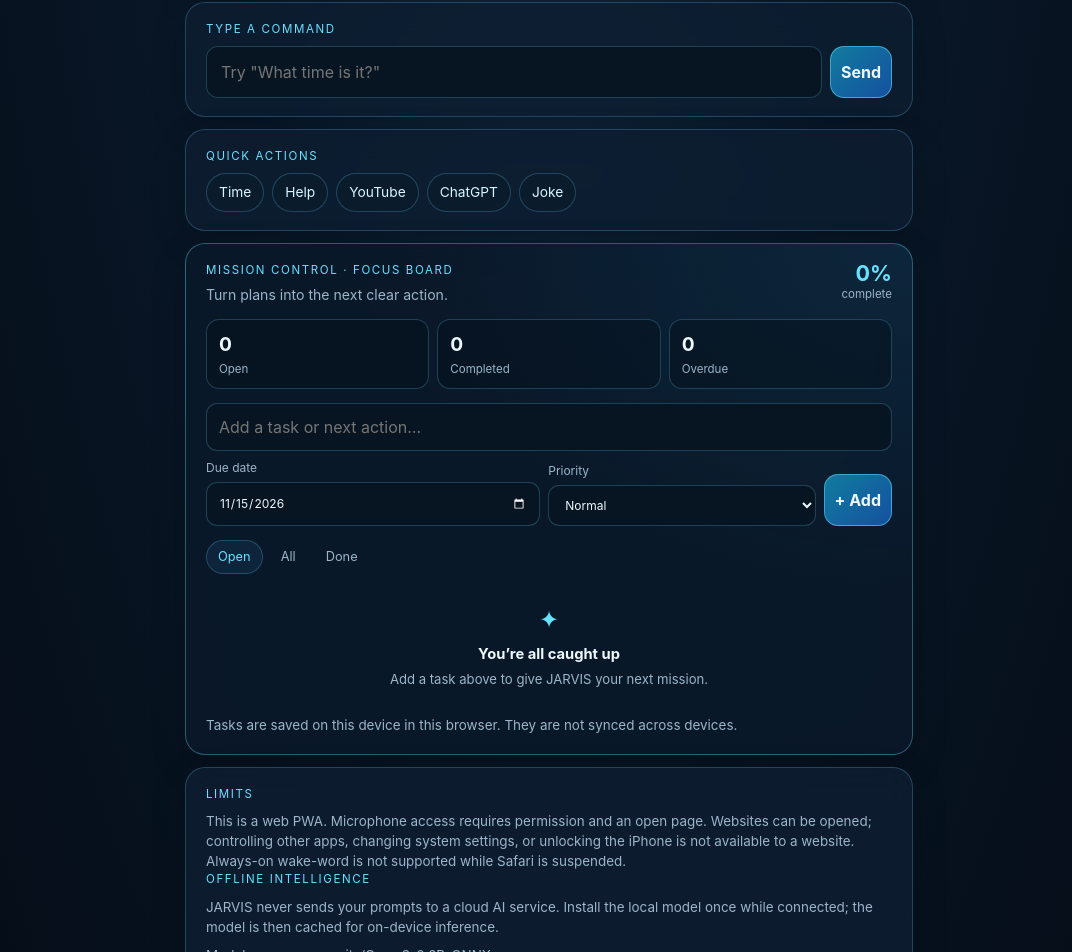
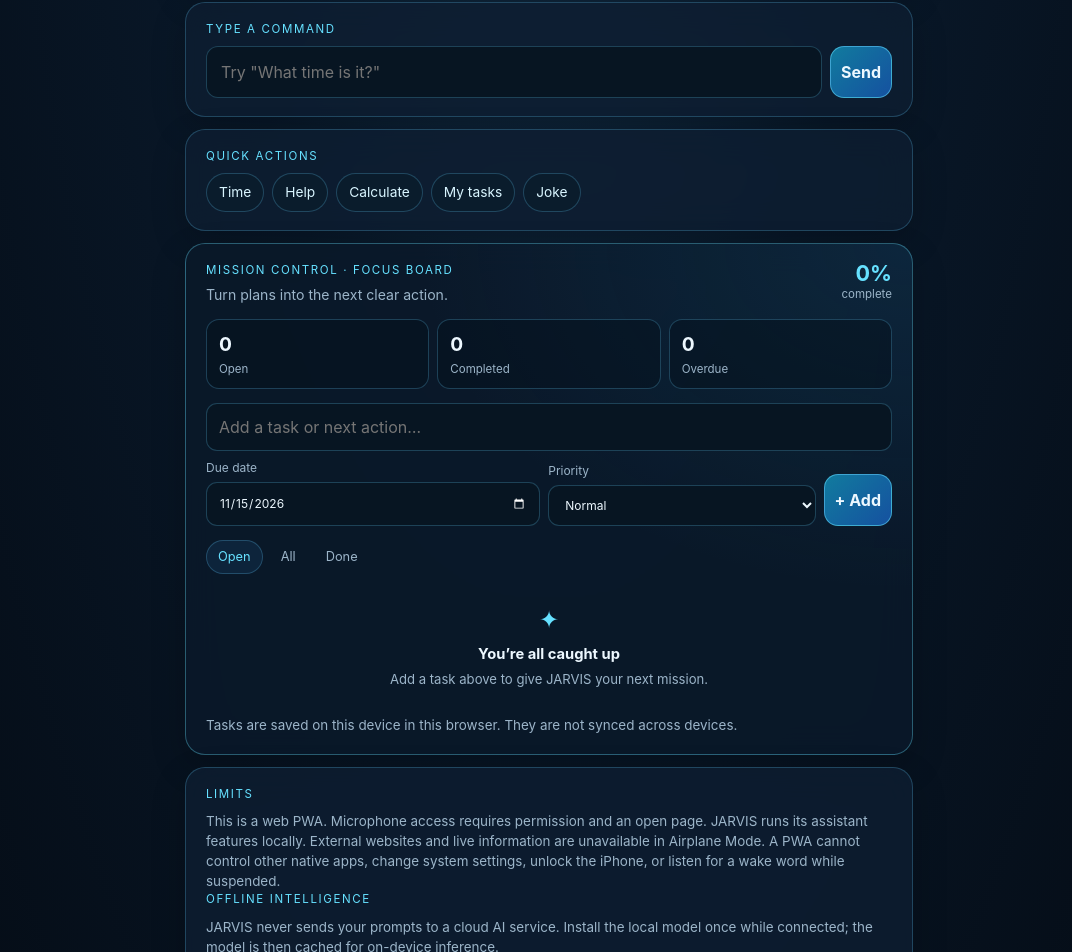
Before and after one commit to yalangisexter-ux/jarvis-ai-assistant, a React (Vite) app: page / in a window 1280 px wide. Shown: the part 843-1795 px from the top of the page, without its empty margins (91-1163 px from the left). Built offline with nearby package versions, Linux system fonts and the light colour scheme; what @huggingface/transformers would draw is missing.

Commit message:
Replace internet-only quick actions with offline commands

```diff
--- a/src/App.tsx
+++ b/src/App.tsx
@@ -18,8 +18,8 @@ import {
 const QUICK_ACTIONS: QuickAction[] = [
   { id: 'time', label: 'Time', command: 'What time is it?' },
   { id: 'help', label: 'Help', command: 'What can you do?' },
-  { id: 'youtube', label: 'YouTube', command: 'Open YouTube' },
-  { id: 'chatgpt', label: 'ChatGPT', command: 'Open ChatGPT' },
+  { id: 'calculator', label: 'Calculate', command: 'calculate 24 * 7' },
+  { id: 'tasks', label: 'My tasks', command: 'show tasks' },
   { id: 'joke', label: 'Joke', command: 'Tell me a joke' },
 ]
 
@@ -383,9 +383,9 @@ export default function App() {
             <div className="label">Limits</div>
             <p className="small">
               This is a web PWA. Microphone access requires permission and an open page.
-              Websites can be opened; controlling other apps, changing system settings, or
-              unlocking the iPhone is not available to a website. Always-on wake-word is not
-              supported while Safari is suspended.
+              JARVIS runs its assistant features locally. External websites and live information
+              are unavailable in Airplane Mode. A PWA cannot control other native apps, change
+              system settings, unlock the iPhone, or listen for a wake word while suspended.
             </p>
             <div className="label">Offline intelligence</div>
             <p className="small">
```
